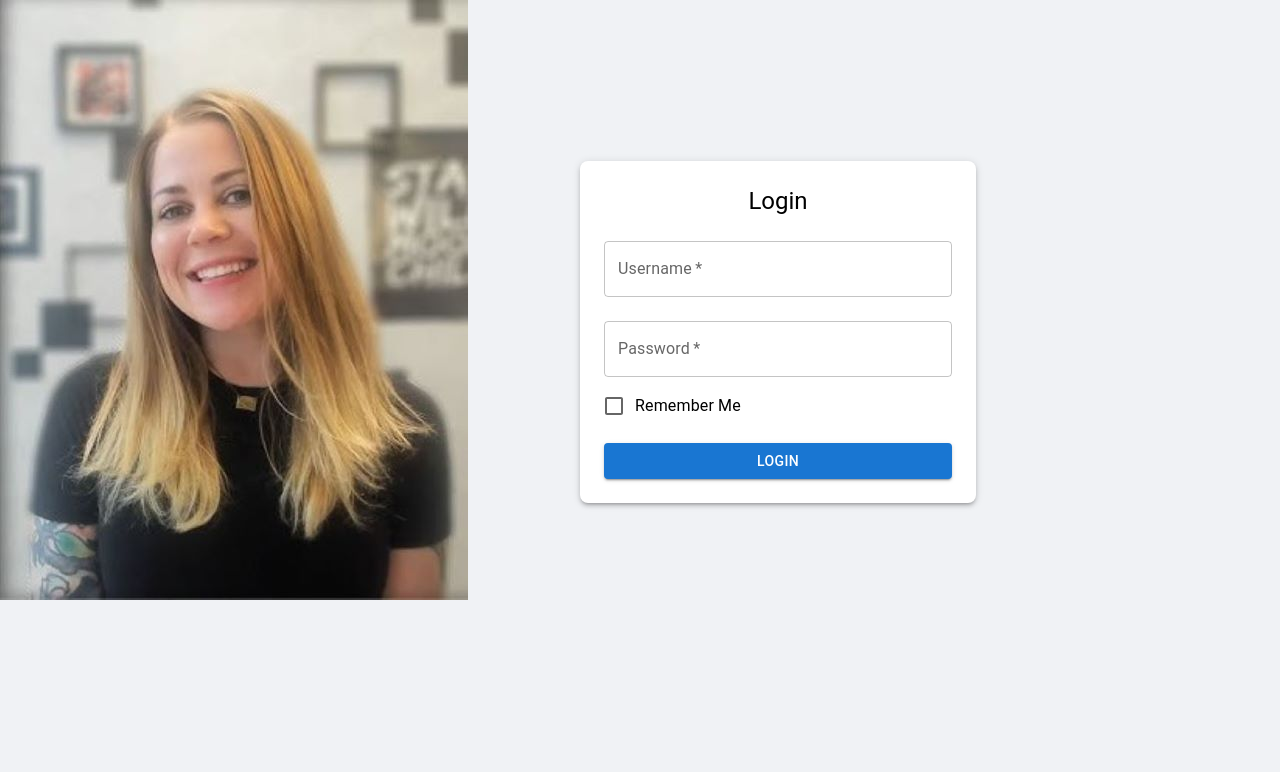
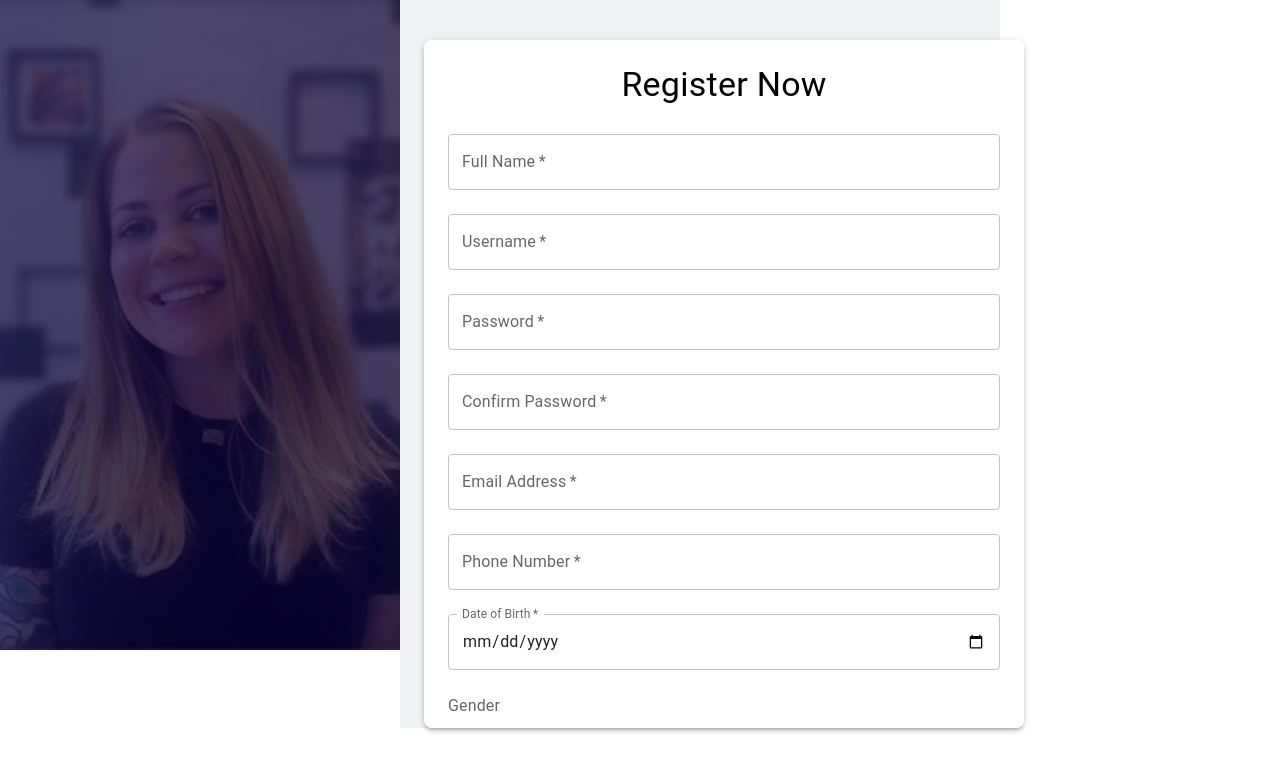
Before and after one commit to Venkateshjakkam/Training_session_2_react, a React (Create React App) app: page / in a window 1280 px wide. Shown: the top 772 px of the page. Built offline with nearby package versions, Linux system fonts and the light colour scheme.

Commit message:
Css_scrolloing

```diff
--- a/src/Form.css
+++ b/src/Form.css
@@ -8,8 +8,11 @@ body {
 	display: flex;
 	justify-content: center;
 	align-items: center;
-	min-height: 100vh;
+	/* min-height: 80vh;
+	overflow-y: auto; */
 	background-color: #f0f2f5;
+
+
   }
 
   .container {
@@ -22,8 +25,21 @@ body {
 	justify-content: center;
 	align-items: center;
 	color: white;
+
+  }
+  .form-container {
+	width: 100%;
+	max-height: 80vh; /* Adjust the max height as needed */
+	overflow-y: auto; /* Enable vertical scrolling */
+	padding: 20px;
+	background-color: white;
+	box-shadow: 0 0 10px rgba(0, 0, 0, 0.1);
+	border-radius: 8px;
   }
 
+  .imgcontainer{
+	display: flex;
+  }
   @media (max-width: 600px) {
 	.container {
 	  display: none;
--- a/src/Form.js
+++ b/src/Form.js
@@ -1,38 +1,57 @@
-import React from 'react';
-import {
-  Container,
-  TextField,
-  Button,
-  Radio,
-  RadioGroup,
-  FormControl,
-  FormControlLabel,
-  FormLabel,
-  Checkbox,
-  FormGroup,
-  Select,
-  MenuItem,
-  InputLabel,
-  Box,
-  Typography,
-  Grid
-} from '@mui/material';
+import React, { useState } from 'react';
+import { Container, TextField, Button, Checkbox, FormControlLabel, Box, Typography, Radio, RadioGroup, FormControl, FormLabel, FormGroup, FormHelperText, MenuItem, Select, InputLabel } from '@mui/material';
 import './Form.css';
 
 export default function Form() {
+  const [fullName, setFullName] = useState('');
+  const [username, setUsername] = useState('');
+  const [password, setPassword] = useState('');
+  const [confirmPassword, setConfirmPassword] = useState('');
+  const [email, setEmail] = useState('');
+  const [phoneNumber, setPhoneNumber] = useState('');
+  const [dob, setDob] = useState('');
+  const [gender, setGender] = useState('');
+  const [hobbies, setHobbies] = useState([]);
+  const [country, setCountry] = useState('');
+  const [bio, setBio] = useState('');
+  const [agreeToTerms, setAgreeToTerms] = useState(false);
+
+  const handleSubmit = (event) => {
+    event.preventDefault();
+    console.log('Full Name:', fullName);
+    console.log('Username:', username);
+    console.log('Password:', password);
+    console.log('Confirm Password:', confirmPassword);
+    console.log('Email:', email);
+    console.log('Phone Number:', phoneNumber);
+    console.log('Date of Birth:', dob);
+    console.log('Gender:', gender);
+    console.log('Hobbies:', hobbies);
+    console.log('Country:', country);
+    console.log('Bio:', bio);
+    console.log('Agree to Terms:', agreeToTerms);
+  };
+
+  const handleHobbiesChange = (event) => {
+    const value = event.target.value;
+    setHobbies((prevHobbies) =>
+      prevHobbies.includes(value)
+        ? prevHobbies.filter((hobby) => hobby !== value)
+        : [...prevHobbies, value]
+    );
+  };
+
   return (
+    <div className='imgcontainer'>
+      <div className='container'></div>
+
     <div className="flexdiv">
-      <div className="container">
-        <Typography variant="h4" component="h1">Register Now</Typography>
-      </div>
-      <Container component="main" maxWidth="md">
-        <Box sx={{ mt: 5, mb: 5, p: 3, bgcolor: 'white', boxShadow: 3, borderRadius: 2 }}>
-          <Typography variant="h5" component="h2" align="center" gutterBottom>
-            Register Form
+      <Container maxWidth="sm" className="main-container">
+        <Box  className="form-container" sx={{ mt: 5, p: 3, bgcolor: 'white', boxShadow: 3, borderRadius: 2 }}>
+          <Typography variant="h4" component="h1" align="center" gutterBottom>
+            Register Now
           </Typography>
-          <form action="#" id="registrationForm">
-            <Grid container spacing={2}>
-              <Grid item xs={12} sm={6}>
+          <form id="registrationForm" onSubmit={handleSubmit}>
             <TextField
               fullWidth
               margin="normal"
@@ -40,9 +59,9 @@ export default function Form() {
               label="Full Name"
               variant="outlined"
               required
+              value={fullName}
+              onChange={(e) => setFullName(e.target.value)}
             />
-              </Grid>
-              <Grid item xs={12} sm={6}>
             <TextField
               fullWidth
               margin="normal"
@@ -50,9 +69,9 @@ export default function Form() {
               label="Username"
               variant="outlined"
               required
+              value={username}
+              onChange={(e) => setUsername(e.target.value)}
             />
-              </Grid>
-              <Grid item xs={12} sm={6}>
             <TextField
               fullWidth
               margin="normal"
@@ -61,9 +80,9 @@ export default function Form() {
               type="password"
               variant="outlined"
               required
+              value={password}
+              onChange={(e) => setPassword(e.target.value)}
             />
-              </Grid>
-              <Grid item xs={12} sm={6}>
             <TextField
               fullWidth
               margin="normal"
@@ -72,9 +91,9 @@ export default function Form() {
               type="password"
               variant="outlined"
               required
+              value={confirmPassword}
+              onChange={(e) => setConfirmPassword(e.target.value)}
             />
-              </Grid>
-              <Grid item xs={12}>
             <TextField
               fullWidth
               margin="normal"
@@ -83,9 +102,9 @@ export default function Form() {
               type="email"
               variant="outlined"
               required
+              value={email}
+              onChange={(e) => setEmail(e.target.value)}
             />
-              </Grid>
-              <Grid item xs={12}>
             <TextField
               fullWidth
               margin="normal"
@@ -94,53 +113,87 @@ export default function Form() {
               type="tel"
               variant="outlined"
               required
+              value={phoneNumber}
+              onChange={(e) => setPhoneNumber(e.target.value)}
             />
-              </Grid>
-              <Grid item xs={12}>
             <TextField
               fullWidth
               margin="normal"
               id="DOB"
               label="Date of Birth"
               type="date"
-                  InputLabelProps={{ shrink: true }}
+              InputLabelProps={{
+                shrink: true,
+              }}
               variant="outlined"
               required
+              value={dob}
+              onChange={(e) => setDob(e.target.value)}
             />
-              </Grid>
-              <Grid item xs={12}>
             <FormControl component="fieldset" margin="normal" fullWidth>
               <FormLabel component="legend">Gender</FormLabel>
-                  <RadioGroup row aria-label="gender" name="gender">
+              <RadioGroup
+                row
+                aria-label="gender"
+                name="gender"
+                value={gender}
+                onChange={(e) => setGender(e.target.value)}
+              >
                 <FormControlLabel value="female" control={<Radio />} label="Female" />
                 <FormControlLabel value="male" control={<Radio />} label="Male" />
                 <FormControlLabel value="other" control={<Radio />} label="Other" />
               </RadioGroup>
             </FormControl>
-              </Grid>
-              <Grid item xs={12}>
             <FormControl component="fieldset" margin="normal" fullWidth>
               <FormLabel component="legend">Hobbies</FormLabel>
               <FormGroup row>
-                    <FormControlLabel control={<Checkbox name="hobbies" />} label="Reading" />
-                    <FormControlLabel control={<Checkbox name="hobbies" />} label="Traveling" />
-                    <FormControlLabel control={<Checkbox name="hobbies" />} label="Cooking" />
+                <FormControlLabel
+                  control={
+                    <Checkbox
+                      value="reading"
+                      checked={hobbies.includes('reading')}
+                      onChange={handleHobbiesChange}
+                    />
+                  }
+                  label="Reading"
+                />
+                <FormControlLabel
+                  control={
+                    <Checkbox
+                      value="traveling"
+                      checked={hobbies.includes('traveling')}
+                      onChange={handleHobbiesChange}
+                    />
+                  }
+                  label="Traveling"
+                />
+                <FormControlLabel
+                  control={
+                    <Checkbox
+                      value="cooking"
+                      checked={hobbies.includes('cooking')}
+                      onChange={handleHobbiesChange}
+                    />
+                  }
+                  label="Cooking"
+                />
               </FormGroup>
             </FormControl>
-              </Grid>
-              <Grid item xs={12}>
-                <Button variant="contained" component="label" fullWidth sx={{ mt: 2 }}>
-                  Upload Profile Picture
-                  <input type="file" id="picture" hidden />
-                </Button>
-              </Grid>
-              <Grid item xs={12}>
+            <TextField
+              fullWidth
+              margin="normal"
+              id="picture"
+              type="file"
+              variant="outlined"
+            />
             <FormControl fullWidth margin="normal">
               <InputLabel id="country-label">Select Your Country</InputLabel>
               <Select
                 labelId="country-label"
                 id="Ctry"
+                value={country}
                 label="Select Your Country"
+                onChange={(e) => setCountry(e.target.value)}
               >
                 <MenuItem value="ind">India</MenuItem>
                 <MenuItem value="rus">Russia</MenuItem>
@@ -152,8 +205,6 @@ export default function Form() {
                 <MenuItem value="sl">Sri Lanka</MenuItem>
               </Select>
             </FormControl>
-              </Grid>
-              <Grid item xs={12}>
             <TextField
               fullWidth
               margin="normal"
@@ -162,24 +213,32 @@ export default function Form() {
               multiline
               rows={4}
               variant="outlined"
+              value={bio}
+              onChange={(e) => setBio(e.target.value)}
             />
-              </Grid>
-              <Grid item xs={12}>
             <FormControlLabel
-                  control={<Checkbox id="tm" />}
+              control={
+                <Checkbox
+                  id="tm"
+                  name="terms"
+                  checked={agreeToTerms}
+                  onChange={(e) => setAgreeToTerms(e.target.checked)}
+                />
+              }
               label="Agree to Terms and Conditions"
             />
-              </Grid>
-              <Grid item xs={12}>
-                <Box sx={{ display: 'flex', justifyContent: 'space-between', mt: 2 }}>
-                  <Button variant="outlined" type="reset">Reset</Button>
-                  <Button variant="contained" type="submit">Submit</Button>
+            <Box sx={{ mt: 2, display: 'flex', justifyContent: 'space-between' }}>
+              <Button variant="outlined" type="reset">
+                Reset
+              </Button>
+              <Button variant="contained" type="submit">
+                Submit
+              </Button>
             </Box>
-              </Grid>
-            </Grid>
           </form>
         </Box>
       </Container>
     </div>
+    </div>
   );
 }
--- a/src/Login.css
+++ b/src/Login.css
@@ -21,7 +21,7 @@ body {
   }
 
   .main-container{
-	width:1000px;
+	width:400px;
 	height: 600px;
 	background: url(imgBack-2.jpg) no-repeat;
 
--- a/src/Login.js
+++ b/src/Login.js
@@ -1,26 +1,41 @@
-import React from 'react';
+import React,{useState} from 'react';
 import { Container, TextField, Button, Checkbox, FormControlLabel, Box, Typography } from '@mui/material';
 import './Login.css';
 
 export default function Login() {
+  const [username, setUsername] = useState('');
+  const [password, setPassword] = useState('');
+  const [rememberMe, setRememberMe] = useState(false);
+
+  const handleSubmit = (event) => {
+    event.preventDefault();
+    console.log('Username:', username);
+    console.log('Password:', password);
+    console.log('Remember Me:', rememberMe);
+  };
+
   return (
 	<div className="main-container">
 
 
-    <div className="flexlogin"> </div>
-	<div>
+    <div className="flexlogin">
+      Login Form
+    </div>
+	<div className='logindiv'>
       <Container maxWidth="xs" >
         <Box sx={{ mt: 8, p: 3, bgcolor: 'white', boxShadow: 3, borderRadius: 2 }}>
           <Typography variant="h5" component="h2" align="center" gutterBottom>
             Login
           </Typography>
-          <form action="#" id="loginForm">
+          <form onSubmit={handleSubmit} id="loginForm">
             <TextField
               fullWidth
               margin="normal"
               id="login-username"
               label="Username"
               variant="outlined"
+              value={username}
+              onChange={(e) => setUsername(e.target.value)}
               required
             />
             <TextField
@@ -31,9 +46,12 @@ export default function Login() {
               type="password"
               variant="outlined"
               required
+              value={password}
+              onChange={(e) => setPassword(e.target.value)}
             />
             <FormControlLabel
-              control={<Checkbox id="remember-me" name="remember-me" />}
+              control={<Checkbox id="remember-me" name="remember-me"    checked={rememberMe}
+              onChange={(e) => setRememberMe(e.target.checked)}/>}
               label="Remember Me"
             />
             <Box sx={{ mt: 2 }}>
--- a/src/index.js
+++ b/src/index.js
@@ -3,16 +3,16 @@ import ReactDOM from 'react-dom/client';
 import './index.css';
 // import App from './App';
 import Form from './Form'
+// import Login from './Login';
 import reportWebVitals from './reportWebVitals';
-import Login from './Login';
 
 const root = ReactDOM.createRoot(document.getElementById('root'));
 root.render(
   <React.StrictMode>
 
       {/* <App /> */}
-      {/* <Form/> */}
-      <Login/>
+      <Form/>
+      {/* <Login/> */}
 
   </React.StrictMode>
 );
```
Lines whose indentation alone changed are shown as unchanged.
